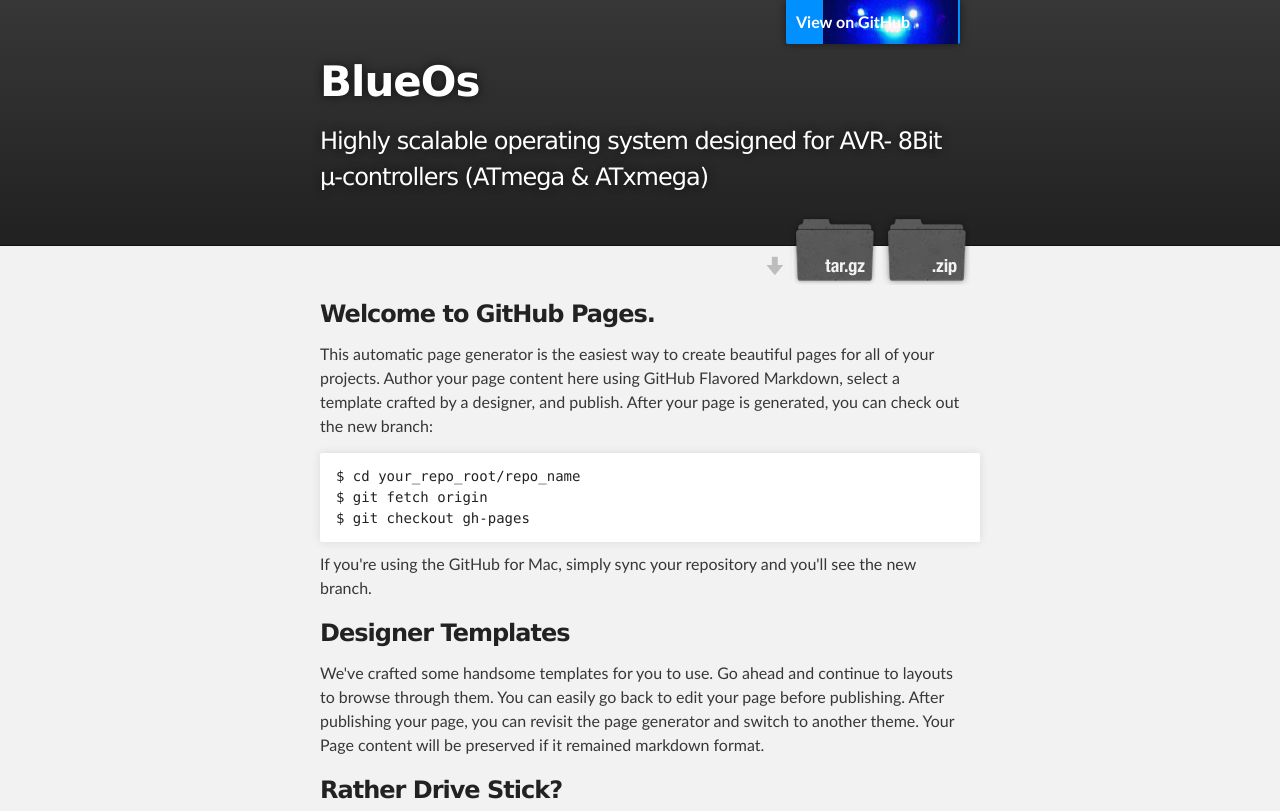
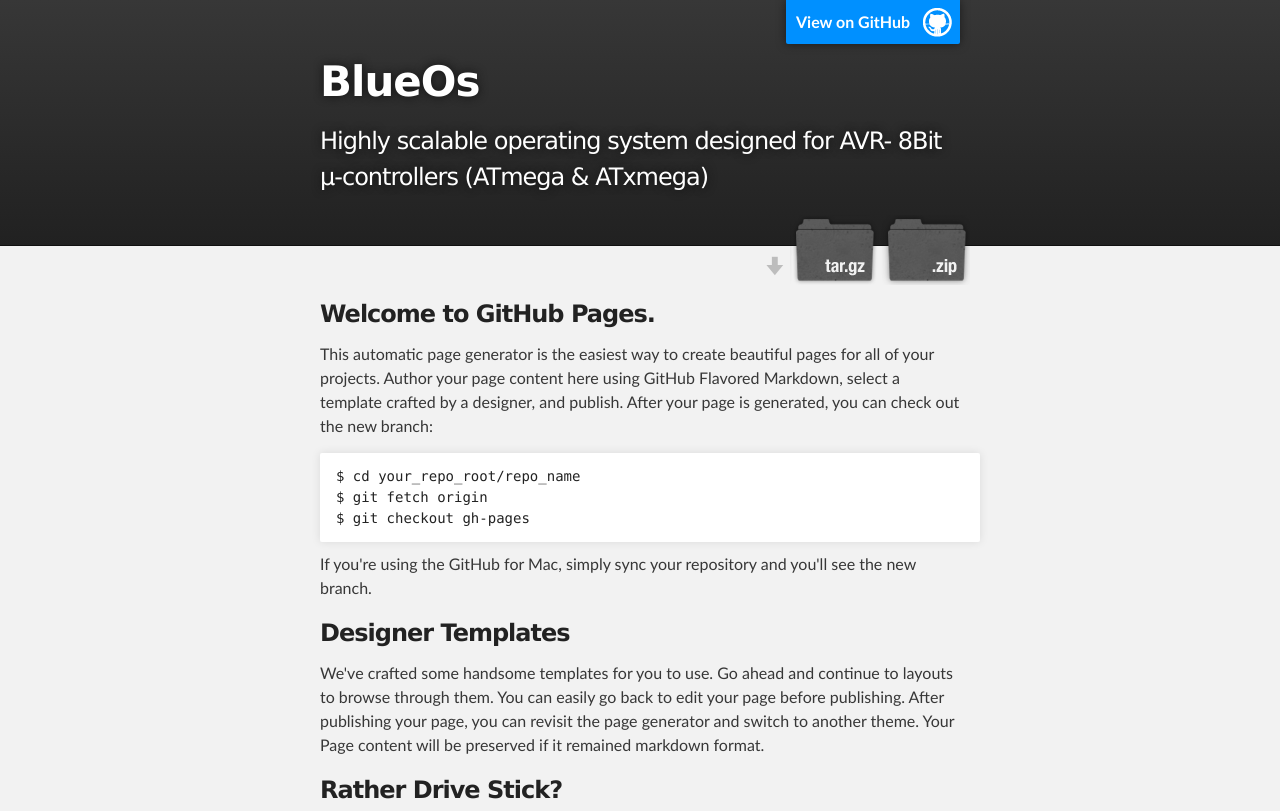
Before and after one commit to BlueOsDev/BlueOs, a plain HTML site: page index.html in a window 1280 px wide. Shown: the top 811 px of the page. Drawn offline with Linux system fonts and the light colour scheme.

Commit message:
Update stylesheets/stylesheet.css

```diff
--- a/stylesheets/stylesheet.css
+++ b/stylesheets/stylesheet.css
@@ -292,7 +292,7 @@
   border-bottom-right-radius: 2px;
 }
 
-#forkme_banner {
+#logo{
   display: block;
   position: absolute;
   top:0;
```
